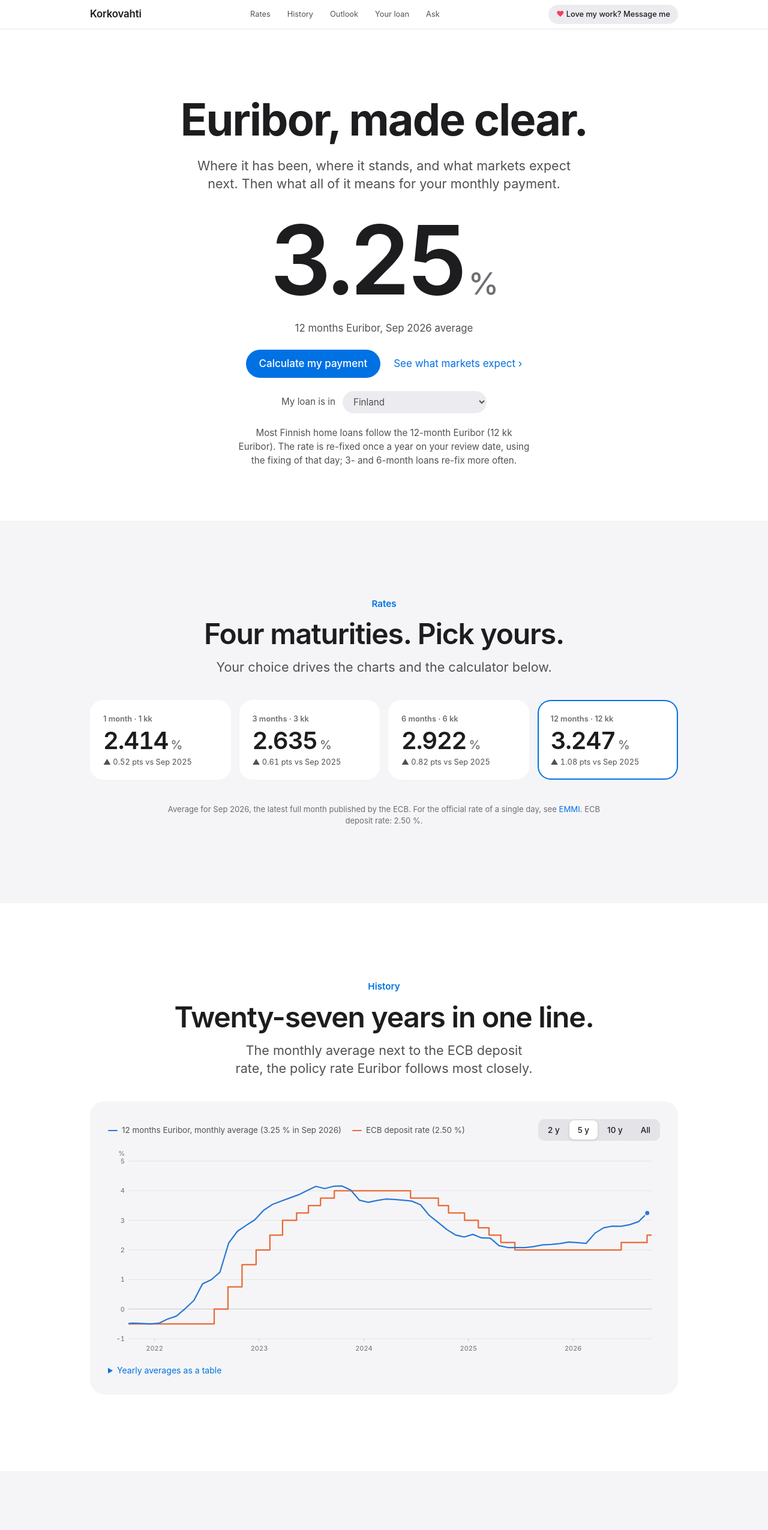
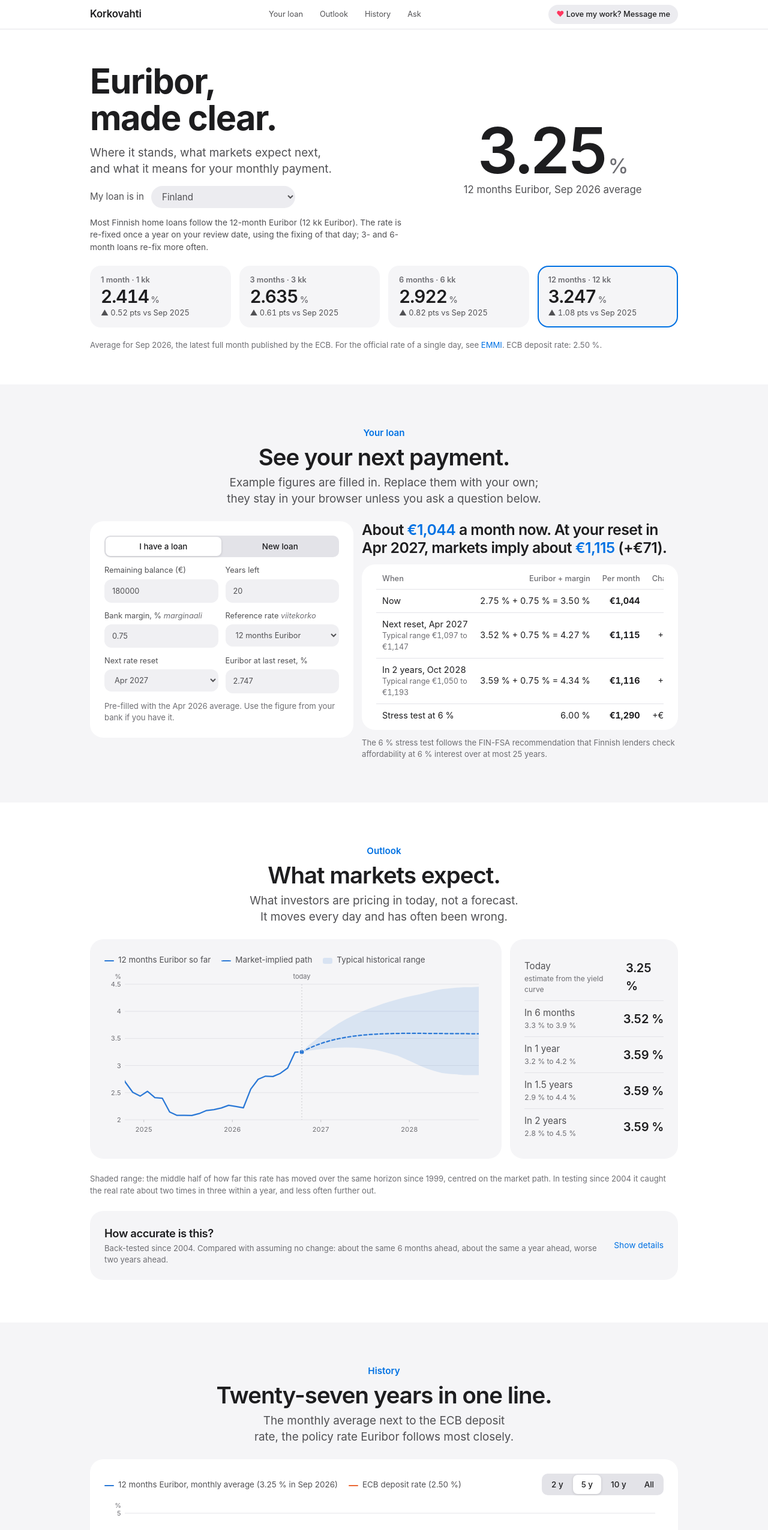
Before and after one commit to banupriyaust/korkovahti, a plain HTML site: page public/index.html in a window 1280 px wide. Shown: the top 2551 px of the page at 60% size. Drawn offline with Linux system fonts and the light colour scheme.

Commit message:
Compact layout: calculator moved up, rates merged into the hero
Page height on a 1280x800 screen goes from 7.7 to 4.6 screens and the
calculator now starts within the first screen. Tighter spacing, two-column
form, collapsible accuracy panel and methods notes.

Co-Authored-By: Claude Opus 5.5 <noreply@anthropic.com>

```diff
--- a/public/index.html
+++ b/public/index.html
@@ -31,8 +31,8 @@
 html{scroll-behavior:smooth}
 body{background:var(--bg);color:var(--ink);font-family:var(--body);font-size:17px;line-height:1.5;-webkit-font-smoothing:antialiased}
 h1,h2{margin:0;text-wrap:balance;letter-spacing:-.025em;line-height:1.06}
-h1{font-size:clamp(2.6rem,7vw,4.6rem);font-weight:700}
-h2{font-size:clamp(2rem,4.6vw,3rem);font-weight:600}
+h1{font-size:clamp(2.2rem,5vw,3.6rem);font-weight:700}
+h2{font-size:clamp(1.7rem,3.2vw,2.4rem);font-weight:600}
 p{margin:0}
 a{color:var(--accent);text-decoration:none}
 a:hover{text-decoration:underline}
@@ -51,21 +51,24 @@ nav.top .love{font-size:.8rem;font-weight:500;color:var(--ink);background:var(--
 nav.top .love:hover{text-decoration:none;filter:brightness(.96)}
 nav.top .love:hover .heart{transform:scale(1.25)}
 .heart{display:inline-block;color:#ff375f;transition:transform .25s var(--ease)}
-footer .copy{margin-top:10px;padding-top:16px;border-top:1px solid var(--line);color:var(--ink2)}
+footer .copy{margin-top:6px;padding-top:12px;border-top:1px solid var(--line);color:var(--ink2)}
 
 .inner{max-width:1024px;margin-inline:auto;padding-inline:22px}
-.band{--card:var(--cardA);--field:var(--fieldA);--surface:var(--cardA);background:var(--bg);padding-block:clamp(64px,10vw,128px);scroll-margin-top:48px}
+.band{--card:var(--cardA);--field:var(--fieldA);--surface:var(--cardA);background:var(--bg);padding-block:clamp(40px,5.5vw,72px);scroll-margin-top:48px}
 .band.alt{--card:var(--cardB);--field:var(--fieldB);--surface:var(--cardB);background:var(--bg2)}
-.band > .inner{display:flex;flex-direction:column;gap:40px}
-.head{display:flex;flex-direction:column;gap:14px;align-items:center;text-align:center}
+.band > .inner{display:flex;flex-direction:column;gap:24px}
+.head{display:flex;flex-direction:column;gap:8px;align-items:center;text-align:center}
 .eyebrow{font-size:.95rem;font-weight:600;color:var(--accent)}
-.lede{font-size:clamp(1.1rem,2.2vw,1.35rem);line-height:1.4;color:var(--ink2);max-width:40em;text-wrap:balance}
+.lede{font-size:clamp(1rem,1.7vw,1.18rem);line-height:1.45;color:var(--ink2);max-width:40em;text-wrap:balance}
 .sub{font-size:.82rem;color:var(--muted);line-height:1.45}
 .center{text-align:center;margin-inline:auto;max-width:56em}
 
-.hero{padding-block:clamp(56px,9vw,112px) clamp(48px,7vw,88px);text-align:center}
-.hero .inner{display:flex;flex-direction:column;align-items:center;gap:22px}
-.hero .big{font-size:clamp(4.4rem,17vw,10rem);font-weight:600;letter-spacing:-.045em;line-height:1;margin-top:10px}
+.hero{padding-block:clamp(28px,4.5vw,56px) clamp(32px,4.5vw,56px)}
+.hero > .inner{gap:20px}
+.hero-top{display:grid;grid-template-columns:minmax(0,1.25fr) minmax(0,1fr);gap:16px 40px;align-items:center}
+.hero-text{display:flex;flex-direction:column;gap:14px;min-width:0}
+.hero-figure{text-align:center;min-width:0}
+.hero .big{font-size:clamp(3.6rem,9vw,6.6rem);font-weight:600;letter-spacing:-.045em;line-height:1}
 .hero .big small{font-size:.32em;font-weight:500;letter-spacing:-.02em;color:var(--muted);margin-left:.12em}
 .hero .cap{font-size:1.05rem;color:var(--ink2)}
 .cta{display:flex;flex-wrap:wrap;gap:12px 22px;justify-content:center;align-items:center}
@@ -75,20 +78,21 @@ footer .copy{margin-top:10px;padding-top:16px;border-top:1px solid var(--line);c
 .btn.ghost{background:var(--wash);color:var(--ink)}
 .btn:disabled{opacity:.45;cursor:default}
 .more::after{content:" ›"}
-.pick{display:flex;flex-wrap:wrap;gap:8px 12px;align-items:center;justify-content:center;font-size:.95rem;color:var(--ink2)}
+.pick{display:flex;flex-wrap:wrap;gap:8px 12px;align-items:center;font-size:.95rem;color:var(--ink2)}
 .pick select{background:var(--wash);border:0;border-radius:999px;padding:8px 14px}
-.note{font-size:.95rem;color:var(--ink2);max-width:44em;text-wrap:balance}
+.note{font-size:.86rem;color:var(--ink2);max-width:44em}
 
 .tiles{display:grid;grid-template-columns:repeat(4,minmax(0,1fr));gap:14px}
-.tile{display:flex;flex-direction:column;gap:4px;text-align:left;background:var(--card);border:0;border-radius:22px;padding:22px 22px 20px;cursor:pointer;min-width:0;transition:transform .35s var(--ease),box-shadow .35s var(--ease)}
+.tile{display:flex;flex-direction:column;gap:2px;text-align:left;background:var(--card);border:0;border-radius:18px;padding:14px 18px;cursor:pointer;min-width:0;transition:transform .35s var(--ease),box-shadow .35s var(--ease)}
 .tile:hover{transform:translateY(-3px);box-shadow:var(--shadow)}
 .tile[aria-pressed=true]{box-shadow:inset 0 0 0 2px var(--accent)}
 .tile .t{font-size:.8rem;font-weight:600;color:var(--muted)}
-.tile .v{font-size:clamp(1.8rem,3.4vw,2.5rem);font-weight:600;letter-spacing:-.03em;line-height:1.1}
+.tile .v{font-size:clamp(1.4rem,2.4vw,1.85rem);font-weight:600;letter-spacing:-.03em;line-height:1.1}
 .tile .v small{font-size:.5em;font-weight:500;color:var(--muted)}
 .tile .d{font-size:.8rem;color:var(--ink2)}
 
-.card{background:var(--card);border-radius:24px;padding:clamp(18px,3vw,30px);display:flex;flex-direction:column;gap:16px;min-width:0}
+.card{background:var(--card);border-radius:22px;padding:clamp(16px,2.4vw,24px);display:flex;flex-direction:column;gap:12px;min-width:0}
+.card.tight{padding-block:6px}
 .bar{display:flex;flex-wrap:wrap;gap:10px 16px;justify-content:space-between;align-items:center}
 .legend{display:flex;flex-wrap:wrap;gap:4px 18px;font-size:.84rem;color:var(--ink2)}
 .legend i{display:inline-block;width:16px;height:0;border-top:2px solid;vertical-align:middle;margin-right:7px;border-radius:2px}
@@ -106,7 +110,7 @@ footer .copy{margin-top:10px;padding-top:16px;border-top:1px solid var(--line);c
 details summary{cursor:pointer;font-size:.88rem;color:var(--accent)}
 .scroll{overflow-x:auto}
 table{border-collapse:collapse;font-size:.9rem;width:100%}
-th,td{padding:10px 12px;border-bottom:1px solid var(--line);text-align:right;font-variant-numeric:tabular-nums;white-space:nowrap}
+th,td{padding:8px 10px;border-bottom:1px solid var(--line);text-align:right;font-variant-numeric:tabular-nums;white-space:nowrap}
 tr:last-child td{border-bottom:0}
 th:first-child,td:first-child{text-align:left}
 th{font-weight:500;color:var(--muted);font-size:.8rem}
@@ -114,14 +118,20 @@ td small{display:block;color:var(--muted);font-size:.78rem;white-space:normal}
 
 .outlook{display:grid;grid-template-columns:minmax(0,1fr) 280px;gap:14px;align-items:stretch}
 .steps{display:flex;flex-direction:column}
-.steps div{display:flex;justify-content:space-between;align-items:center;gap:12px;padding:12px 0;border-bottom:1px solid var(--line)}
+.steps div{display:flex;justify-content:space-between;align-items:center;gap:12px;padding:9px 0;border-bottom:1px solid var(--line)}
 .steps div:last-child{border-bottom:0}
 .steps span{color:var(--ink2);font-size:.95rem}
 .steps small{display:block;color:var(--muted);font-size:.76rem}
 .steps b{font-size:1.25rem;font-weight:600;letter-spacing:-.02em}
-.acc{gap:20px}
-.acc h3{margin:0;font-size:1.35rem;font-weight:600;letter-spacing:-.02em}
-.acc-head{display:flex;flex-direction:column;gap:4px}
+.acc{gap:14px}
+.acc > summary{list-style:none;display:flex;justify-content:space-between;align-items:center;gap:16px;cursor:pointer;color:inherit;font-size:inherit}
+.acc > summary::-webkit-details-marker{display:none}
+.acc-title{display:flex;flex-direction:column;gap:2px;min-width:0}
+.acc h3{margin:0;font-size:1.15rem;font-weight:600;letter-spacing:-.02em}
+.acc-toggle{flex:none;font-size:.86rem;color:var(--accent)}
+.acc-toggle::after{content:"Show details"}
+.acc[open] .acc-toggle::after{content:"Hide"}
+.acc:not([open]){gap:0}
 .acc-grid{display:grid;grid-template-columns:repeat(3,minmax(0,1fr));gap:12px}
 .acc-cell{background:var(--field);border-radius:16px;padding:16px 18px;display:flex;flex-direction:column;gap:3px;min-width:0}
 .acc-cell .k{font-size:.8rem;font-weight:600;color:var(--muted)}
@@ -131,14 +141,16 @@ td small{display:block;color:var(--muted);font-size:.78rem;white-space:normal}
 .chip{align-self:flex-start;margin-top:6px;font-size:.74rem;font-weight:600;padding:3px 10px;border-radius:999px;background:var(--wash);color:var(--ink)}
 .acc-points{margin:0;padding-left:1.1em;display:flex;flex-direction:column;gap:6px;font-size:.92rem;color:var(--ink2);max-width:64em}
 
-.calc{display:grid;grid-template-columns:320px minmax(0,1fr);gap:14px;align-items:start}
-.form label{display:flex;flex-direction:column;gap:6px;font-size:.84rem;color:var(--ink2)}
-.form input,.form select,.ask textarea{width:100%;background:var(--field);border:1px solid transparent;border-radius:12px;padding:11px 14px;min-width:0;transition:border-color .2s,box-shadow .2s}
+.calc{display:grid;grid-template-columns:minmax(0,5fr) minmax(0,6fr);gap:14px;align-items:start}
+.card.form{display:grid;grid-template-columns:repeat(2,minmax(0,1fr));gap:12px 12px}
+.form .seg,.form .full{grid-column:1/-1}
+.form label{display:flex;flex-direction:column;gap:5px;font-size:.8rem;color:var(--ink2);min-width:0}
+.form input,.form select,.ask textarea{width:100%;background:var(--field);border:1px solid transparent;border-radius:12px;padding:9px 12px;min-width:0;transition:border-color .2s,box-shadow .2s}
 .form input:focus,.form select:focus,.ask textarea:focus{outline:0;border-color:var(--accent);box-shadow:0 0 0 4px color-mix(in srgb,var(--accent) 22%,transparent)}
 .form .seg{align-self:stretch}
 .form .seg button{flex:1;padding-inline:8px}
-.result{display:flex;flex-direction:column;gap:18px;min-width:0}
-.headline{font-size:clamp(1.4rem,2.8vw,2rem);font-weight:600;letter-spacing:-.022em;line-height:1.2;text-wrap:balance}
+.result{display:flex;flex-direction:column;gap:12px;min-width:0}
+.headline{font-size:clamp(1.2rem,2vw,1.55rem);font-weight:600;letter-spacing:-.022em;line-height:1.2;text-wrap:balance}
 .headline b{color:var(--accent);font-weight:600}
 
 .chatcard{max-width:760px;width:100%;margin-inline:auto}
@@ -154,8 +166,10 @@ td small{display:block;color:var(--muted);font-size:.78rem;white-space:normal}
 .ask{display:flex;gap:8px;align-items:flex-end}
 .ask textarea{flex:1;resize:vertical;min-height:46px}
 
-footer{background:var(--bg2);border-top:1px solid var(--line);padding-block:28px 48px;font-size:.78rem;color:var(--muted);line-height:1.5}
-footer .inner{display:flex;flex-direction:column;gap:10px}
+footer{background:var(--bg2);border-top:1px solid var(--line);padding-block:22px 32px;font-size:.78rem;color:var(--muted);line-height:1.5}
+footer .inner{display:flex;flex-direction:column;gap:8px}
+footer .about{display:flex;flex-direction:column;gap:8px;margin-top:8px}
+footer summary{font-size:.78rem}
 footer b{color:var(--ink2);font-weight:600}
 
 .reveal{opacity:.3;transform:translateY(28px)}
@@ -168,7 +182,11 @@ footer b{color:var(--ink2);font-weight:600}
 @media (max-width:820px){
   nav.top .links{display:none}
   .tiles{grid-template-columns:repeat(2,minmax(0,1fr))}
-  .outlook,.calc,.acc-grid{grid-template-columns:minmax(0,1fr)}
+  .outlook,.calc,.acc-grid,.hero-top{grid-template-columns:minmax(0,1fr)}
+  .hero-figure{order:-1}
+}
+@media (max-width:520px){
+  .card.form{grid-template-columns:minmax(0,1fr)}
 }
 </style>
 
@@ -177,22 +195,18 @@ footer b{color:var(--ink2);font-weight:600}
     <div class="inner">
       <a class="mark" href="#top">Korkovahti</a>
       <div class="links">
-        <a href="#rates">Rates</a><a href="#past">History</a><a href="#outlook">Outlook</a><a href="#loan">Your loan</a><a href="#ask">Ask</a>
+        <a href="#loan">Your loan</a><a href="#outlook">Outlook</a><a href="#past">History</a><a href="#ask">Ask</a>
       </div>
       <a class="love" href="https://www.linkedin.com/in/banupriya-selvaraj" target="_blank" rel="noopener"><span class="heart" aria-hidden="true">♥</span> Love my work? Message me</a>
     </div>
   </nav>
 
-  <header class="hero" id="top">
+  <header class="hero band" id="top">
     <div class="inner">
+      <div class="hero-top">
+        <div class="hero-text">
           <h1>Euribor, made clear.</h1>
-      <p class="lede">Where it has been, where it stands, and what markets expect next. Then what all of it means for your monthly payment.</p>
-      <div class="big num" id="heroRate"></div>
-      <p class="cap" id="heroCap"></p>
-      <div class="cta">
-        <a class="btn" href="#loan">Calculate my payment</a>
-        <a class="more" href="#outlook">See what markets expect</a>
-      </div>
+          <p class="lede">Where it stands, what markets expect next, and what it means for your monthly payment.</p>
           <div class="pick">
             <label for="country">My loan is in</label>
             <select id="country">
@@ -206,21 +220,81 @@ footer b{color:var(--ink2);font-weight:600}
           </div>
           <p class="note" id="countryNote"></p>
         </div>
+        <div class="hero-figure">
+          <div class="big num" id="heroRate"></div>
+          <p class="cap" id="heroCap"></p>
+        </div>
+      </div>
+      <div class="tiles" id="tiles"></div>
+      <p class="sub" id="tilesSub"></p>
+    </div>
   </header>
 
-  <section class="band alt" id="rates">
+  <section class="band alt" id="loan">
     <div class="inner">
       <div class="head">
-        <p class="eyebrow">Rates</p>
-        <h2>Four maturities. Pick yours.</h2>
-        <p class="lede">Your choice drives the charts and the calculator below.</p>
+        <p class="eyebrow">Your loan</p>
+        <h2>See your next payment.</h2>
+        <p class="lede">Example figures are filled in. Replace them with your own; they stay in your browser unless you ask a question below.</p>
       </div>
-      <div class="tiles" id="tiles"></div>
-      <p class="sub center" id="tilesSub"></p>
+      <div class="calc">
+        <div class="card form">
+          <div class="seg" id="mode" role="group" aria-label="Loan situation">
+            <button data-m="existing">I have a loan</button><button data-m="new">New loan</button>
+          </div>
+          <label for="amount"><span id="amountLbl">Remaining balance (€)</span>
+            <input id="amount" type="number" inputmode="decimal" min="1000" step="1000" value="180000"></label>
+          <label for="years"><span id="yearsLbl">Years left</span>
+            <input id="years" type="number" inputmode="decimal" min="1" max="45" step="1" value="20"></label>
+          <label for="margin"><span>Bank margin, % <span class="fi">marginaali</span></span>
+            <input id="margin" type="number" inputmode="decimal" min="0" max="5" step="0.05" value="0.75"></label>
+          <label for="tenorSel"><span>Reference rate <span class="fi">viitekorko</span></span>
+            <select id="tenorSel"></select></label>
+          <label for="reset" id="resetWrap"><span>Next rate reset</span>
+            <select id="reset"></select></label>
+          <label for="ref" id="refWrap"><span>Euribor at last reset, %</span>
+            <input id="ref" type="number" inputmode="decimal" step="0.001" value="0"></label>
+          <p class="sub full" id="refHint"></p>
+        </div>
+        <div class="result">
+          <p class="headline" id="headline"></p>
+          <div class="card tight"><div class="scroll"><table id="payTable"></table></div></div>
+          <p class="sub" id="calcNote"></p>
+        </div>
+      </div>
     </div>
   </section>
 
-  <section class="band" id="past">
+  <section class="band" id="outlook">
+    <div class="inner">
+      <div class="head">
+        <p class="eyebrow">Outlook</p>
+        <h2>What markets expect.</h2>
+        <p class="lede">What investors are pricing in today, not a forecast. It moves every day and has often been wrong.</p>
+      </div>
+      <div class="outlook">
+        <div class="card">
+          <div class="legend" id="outLegend"></div>
+          <div class="chart" id="outChart"></div>
+        </div>
+        <div class="card">
+          <div class="steps" id="steps"></div>
+        </div>
+      </div>
+      <p class="sub">Shaded range: the middle half of how far this rate has moved over the same horizon since 1999, centred on the market path. In testing since 2004 it caught the real rate about two times in three within a year, and less often further out.</p>
+      <details class="card acc" id="accuracy" hidden>
+        <summary>
+          <span class="acc-title"><h3>How accurate is this?</h3><span class="sub" id="accVerdict"></span></span>
+          <span class="acc-toggle" aria-hidden="true"></span>
+        </summary>
+        <p class="sub" id="accSub"></p>
+        <div class="acc-grid" id="accGrid"></div>
+        <ul class="acc-points" id="accPoints"></ul>
+      </details>
+    </div>
+  </section>
+
+  <section class="band alt" id="past">
     <div class="inner">
       <div class="head">
         <p class="eyebrow">History</p>
@@ -243,75 +317,12 @@ footer b{color:var(--ink2);font-weight:600}
     </div>
   </section>
 
-  <section class="band alt" id="outlook">
-    <div class="inner">
-      <div class="head">
-        <p class="eyebrow">Outlook</p>
-        <h2>What markets expect.</h2>
-        <p class="lede">Nobody can forecast Euribor reliably. This is what investors are pricing in today. It moves every day and has often been wrong.</p>
-      </div>
-      <div class="outlook">
-        <div class="card">
-          <div class="legend" id="outLegend"></div>
-          <div class="chart" id="outChart"></div>
-        </div>
-        <div class="card">
-          <div class="steps" id="steps"></div>
-        </div>
-      </div>
-      <p class="sub center">The shaded range shows how far this rate has typically moved over the same horizon since 1999: the middle half of past moves, centred on the market path. In testing since 2004 it caught the real rate about two times in three within a year, and less often further out.</p>
-      <div class="card acc" id="accuracy" hidden>
-        <div class="acc-head">
-          <h3>How accurate is this?</h3>
-          <p class="sub" id="accSub"></p>
-        </div>
-        <div class="acc-grid" id="accGrid"></div>
-        <ul class="acc-points" id="accPoints"></ul>
-      </div>
-    </div>
-  </section>
-
-  <section class="band" id="loan">
-    <div class="inner">
-      <div class="head">
-        <p class="eyebrow">Your loan</p>
-        <h2>See your next payment.</h2>
-        <p class="lede">Example figures are filled in. Replace them with your own. They stay in your browser unless you ask a question below, which sends them along with it.</p>
-      </div>
-      <div class="calc">
-        <div class="card form">
-          <div class="seg" id="mode" role="group" aria-label="Loan situation">
-            <button data-m="existing">I have a loan</button><button data-m="new">New loan</button>
-          </div>
-          <label for="amount"><span id="amountLbl">Remaining balance (€)</span>
-            <input id="amount" type="number" inputmode="decimal" min="1000" step="1000" value="180000"></label>
-          <label for="years"><span id="yearsLbl">Years left</span>
-            <input id="years" type="number" inputmode="decimal" min="1" max="45" step="1" value="20"></label>
-          <label for="margin"><span>Bank margin, % <span class="fi">marginaali</span></span>
-            <input id="margin" type="number" inputmode="decimal" min="0" max="5" step="0.05" value="0.75"></label>
-          <label for="tenorSel"><span>Reference rate <span class="fi">viitekorko</span></span>
-            <select id="tenorSel"></select></label>
-          <label for="reset" id="resetWrap"><span>Next rate reset <span class="fi">koronmääräytymispäivä</span></span>
-            <select id="reset"></select></label>
-          <label for="ref" id="refWrap"><span>Euribor fixed at your last reset, %</span>
-            <input id="ref" type="number" inputmode="decimal" step="0.001" value="0">
-            <span class="sub" id="refHint"></span></label>
-        </div>
-        <div class="result">
-          <p class="headline" id="headline"></p>
-          <div class="card"><div class="scroll"><table id="payTable"></table></div></div>
-          <p class="sub" id="calcNote"></p>
-        </div>
-      </div>
-    </div>
-  </section>
-
-  <section class="band alt" id="ask">
+  <section class="band" id="ask">
     <div class="inner">
       <div class="head">
         <p class="eyebrow">Ask</p>
         <h2>Questions, answered.</h2>
-        <p class="lede">An AI assistant answers from the figures on this page and your loan inputs above. It explains; it does not give financial advice, and it can be wrong.</p>
+        <p class="lede">An AI assistant answers from the figures on this page and your loan inputs. It explains; it does not give financial advice, and it can be wrong.</p>
       </div>
       <div class="card chatcard">
         <div class="chips" id="chips"></div>
@@ -329,10 +340,15 @@ footer b{color:var(--ink2);font-weight:600}
   <footer>
     <div class="inner">
       <p class="num" id="stamp"></p>
+      <p>For information only. Not financial advice. Check your loan agreement and talk to your bank before deciding anything.</p>
+      <details>
+        <summary>About the data and methods</summary>
+        <div class="about">
           <p><b>Sources.</b> Monthly Euribor averages, the deposit facility rate and the yield curve: <a href="https://data.ecb.europa.eu" target="_blank" rel="noopener">ECB Data Portal</a>. All of it is published by the ECB for free reuse; this page does not show daily Euribor fixings. Euribor is administered by the European Money Markets Institute (EMMI).</p>
           <p><b>How the outlook is built.</b> Forward rates are computed from the ECB's AAA government-bond yield curve (Svensson model) and shifted by the gap between that curve and Euribor, measured over the latest full month. The same method gives the "today" estimate, which can differ from the official fixing by up to about a tenth of a point. It approximates what Euribor futures price; it is not a forecast by this site. The outlook stops at two years: further out the path carries the extra yield investors ask for holding longer bonds, and in back-testing since 2004 it did worse than simply assuming no change.</p>
           <p><b>Loan maths.</b> Annuity loan <span class="fi">(annuiteettilaina)</span>: the payment is recalculated at each reset from the remaining balance and term. Your bank's rounding, fees, interest caps and repayment type can change the result.</p>
-      <p>For information only. Not financial advice. Check your loan agreement and talk to your bank before deciding anything.</p>
+        </div>
+      </details>
       <p class="copy">© <span id="yr">2026</span> Banupriya Selvaraj. All rights reserved. Made with <span class="heart" aria-label="love">♥</span> in Finland. <a href="https://www.linkedin.com/in/banupriya-selvaraj" target="_blank" rel="noopener">Message me on LinkedIn</a></p>
     </div>
   </footer>
@@ -392,7 +408,7 @@ function outlook(k,h){ const v = implied(k,h), b = band(k,h); return {v, lo:v+b[
 /* ---------- chart ---------- */
 let chartId = 0;
 function drawChart(host,cfg){
-  const W = Math.max(280,host.clientWidth), H = W<520?240:340, M = {l:34,r:14,t:18,b:26};
+  const W = Math.max(280,host.clientWidth), H = W<520?220:270, M = {l:34,r:14,t:18,b:26};
   const iw = W-M.l-M.r, ih = H-M.t-M.b, x0 = cfg.x0, x1 = cfg.x1, id = 'cp'+(++chartId);
   let lo = Infinity, hi = -Infinity;
   const see = (t,v) => { if(t>=x0 && t<=x1){ lo = Math.min(lo,v); hi = Math.max(hi,v); } };
@@ -589,6 +605,8 @@ function renderAccuracy(){
     + `<li>The shaded range caught the real rate ${Math.round(r12.band*100)} % of the time a year ahead.</li>`
     + `<li>The big misses came from shocks nobody priced: in July 2008 markets implied 5.5 % for a year later, and the rate fell to 1.4 %.</li>`
     + `<li>Beyond two years the method did worse than assuming no change, so this page stops at two years. <a href="https://github.com/banupriyaust/korkovahti#back-test-how-good-is-the-outlook" target="_blank" rel="noopener">Full back-test</a></li>`;
+  const word = h => { const d = B[h].market - B[h].nochange; return d < -0.02 ? 'better' : d > 0.02 ? 'worse' : 'about the same'; };
+  $('accVerdict').textContent = `Back-tested since ${y[0]}. Compared with assuming no change: ${word('6')} 6 months ahead, ${word('12')} a year ahead, ${word('24')} two years ahead.`;
   $('accuracy').hidden = false;
 }
 function setTenor(k){ state.tenor = k; renderTiles(); renderHistory(); renderOutlook(); renderAccuracy(); fillReset(); renderCalc(); }
```
Also changed, not shown: template.html (+129 -111 lines). Lines whose indentation alone changed are shown as unchanged.
